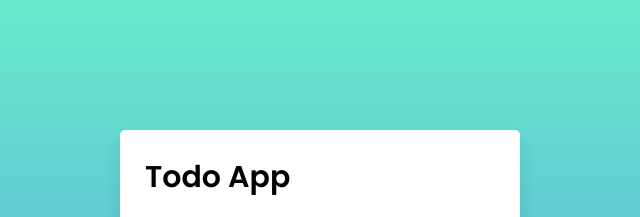
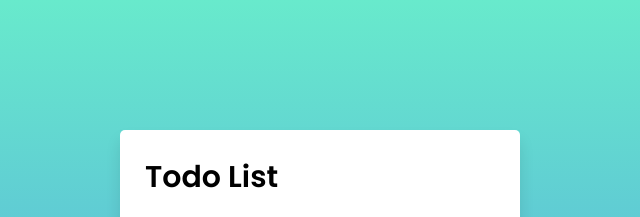
Before and after one commit to DhruvBajoria/to-do-list, a plain HTML site: page index.html in a window 1280 px wide. Shown: the top 217 px of the page, 320-960 px from the left. Drawn offline with Linux system fonts and the light colour scheme.

Commit message:
Update index.html

```diff
--- a/index.html
+++ b/index.html
@@ -4,13 +4,13 @@
 <head>
     <meta charset="UTF-8">
     <meta name="viewport" content="width=device-width, initial-scale=1.0">
-    <title>Todo App  | Dhruv</title>
+    <title>Todo List  | Dhruv</title>
     <link rel="stylesheet" href="style.css">
     <script src="https://kit.fontawesome.com/a076d05399.js"></script>
 </head>
 <body>
   <div class="wrapper">
-    <header>Todo App</header>
+    <header>Todo List</header>
     <div class="inputField">
       <input type="text" placeholder="Add your new todo">
       <button><i class="fas fa-plus"></i></button>
```
